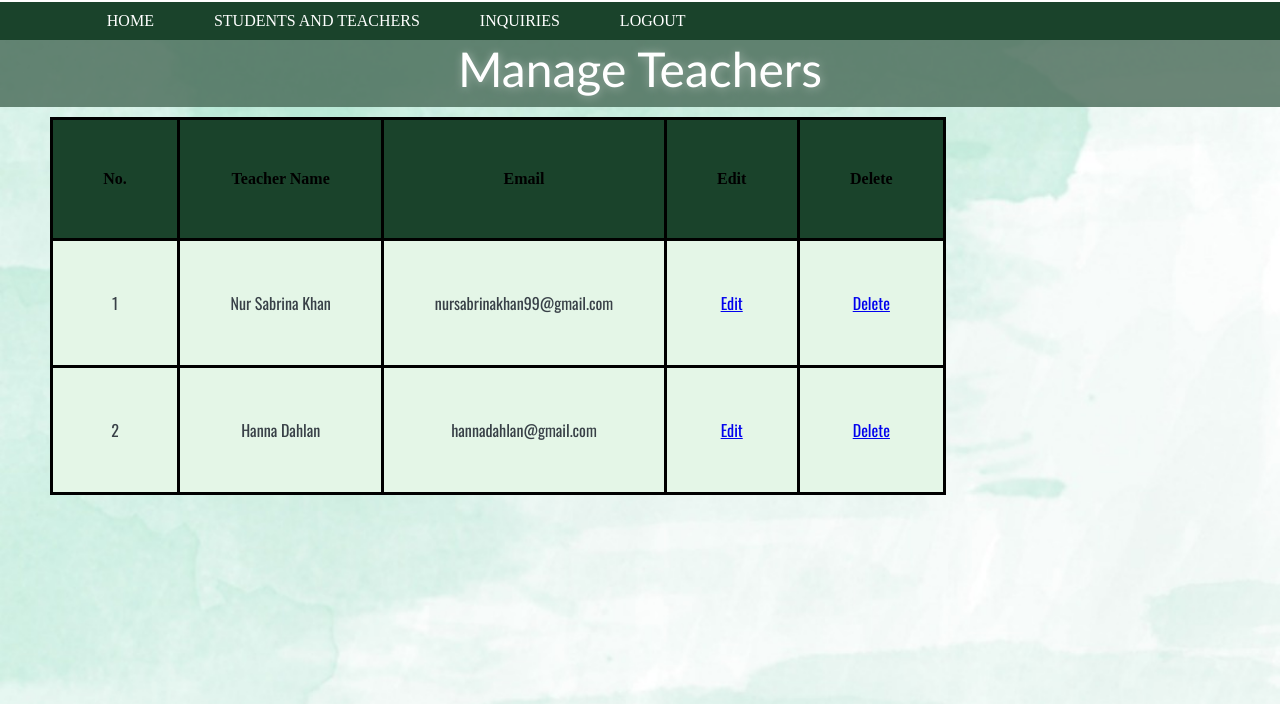
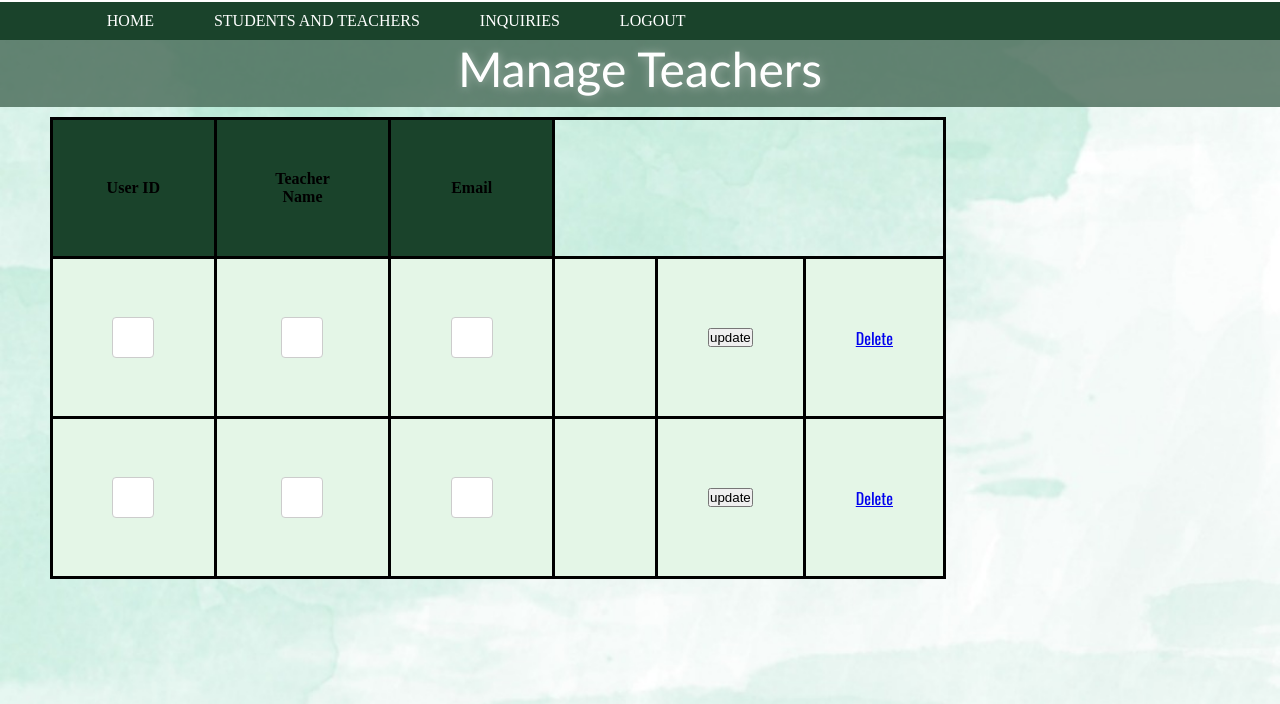
Before and after one commit to aidielekal/Group7_NaturePrimarySchool, a PHP site: page /manageTeachers.php in a window 1280 px wide. Shown: the part 96-800 px from the top of the page. Run offline with PHP 8.4, Linux system fonts and the light colour scheme; data comes from the database, SQL or seed files in the repository; data that the repository does not hold is empty.

Commit message:
Update manageTeachers.php

```diff
--- a/manageTeachers.php
+++ b/manageTeachers.php
@@ -23,8 +23,6 @@
      <img class="banner" src="images/Banner2b.png" alt="Nature School Banner">
    </div>
  </header>
-
-
 
 <!-- =====navigation===== -->
 
@@ -55,138 +53,40 @@
 	<table width="70%" border="1" style="border-collapse:collapse;">
 		<thead>
 		<tr>
-		<th><strong>No.</strong></th>
+		<th><strong>User ID</strong></th>
 		<th><strong>Teacher Name</strong></th>
 		<th><strong>Email</strong></th>
-		<th><strong>Edit</strong></th>
-		<th><strong>Delete</strong></th>
 		</tr>
 		</thead>
 		<tbody>
 			<?php
-			$count=1;
-			$sel_query="Select * from user where userType = 'teacher';";
+			require_once 'connection.php';
+
+			$sel_query="SELECT * FROM user WHERE userType = 'teacher';";
 			$result = mysqli_query($con,$sel_query);
-			while($row = mysqli_fetch_assoc($result)) { ?>
-			<tr><td align="center"><?php echo $count; ?></td>
-				<td align="center"><?php echo $row["Name"]; ?></td>
-				<td align="center"><?php echo $row["Username"]; ?></td>
-				<td align="center">
-					<a href="edit.php?id=<?php echo $row["Name"]; ?>">Edit</a>
+
+			while($row = mysqli_fetch_array($result)) { ?>
+			<tr><?php echo "<form action=editTeachers.php method=post>";?>
+				<td align="center"><?php echo "<input type= text name=usID value='".$row['userID']."'>";?></td>
+				<td align="center"><?php echo "<input type= text name=usName value=".$row['Name'].">";?></td>
+				<td align="center"><?php echo "<input type= text name=usUsrName value=".$row['Username'].">";?></td>
+				<td align="center"><?php echo "<td><input type= submit name=update value=update" .">";?></td>
+				<!--<td align="center">--><?php //echo "<a href=editTeachers.php?usID=".$row['userID'].">Update</a>";?></td>
+				<td align="center"><?php echo "<a href=deleteTeachers.php?usID=".$row['userID'].">Delete</a>";?></td>
+				<?php echo "</form>";?>
+				<!--<td align="center">
+					<a href="editTeachers.php?id=<?php echo $row["Username"]; ?>">Update</a>
 				</td>
 				<td align="center">
-					<a href="delete.php?id=<?php echo $row["Username"]; ?>">Delete</a>
-				</td>
+					<a href="deleteTeachers.php?id=<?php echo $row["Username"]; ?>">Delete</a>
+				</td>-->
 			</tr>
-			<?php $count++; } ?>
+			<?php }?>
 		</tbody>
 	</table>
 
 </div>
 
-<!--<form action="process3.php" method="POST">
-		<input type="hidden" name="id" value="<?php echo $id; ?>">
-		<div class="row justify-content-center">
-		<div class="form-group">
-			<!--<label>Title</label><br>
-			<input type="text" name="title" class="form-control" value="<?php echo $title; ?>" placeholder="Enter event title">
-		</div>
-		<div class="form-group">
-			<!--<label>Description</label><br>
-			<input type="text" name="description" class="form-control" value="<?php echo $description; ?>" placeholder="Enter event description">
-		</div>
-		<div class="form-group">
-			<!--<label>Date</label><br>
-			<input type="date" name="date" class="form-control" value="<?php echo $date; ?>" placeholder="Enter event date">
-		</div>
-		<div class="form-group">
-		<?php if($update == true): ?>
-			<button type="submit" class="btn-info2" name="update">Update</button>
-		<?php else: ?>
-			<button type="submit" class="btn-primary" name="save">Save</button>
-		<?php endif; ?>
-		</div>
-	</form>-->
-<!--<div id="userModal" class="modal fade">
-	<div class="modal-dialog">
-		<form method="post" id="userForm">
-			<div class="modal-content">
-				<div class="modal-header">
-					<button type="button" class="close" data-dismiss="modal">×</button>
-					<h4 class="modal-title"><i class="fa fa-plus"></i> Edit User</h4>
-				</div>
-				<div class="modal-body">
-					<div class="form-group">
-						<label for="firstname" class="control-label">First Name*</label>
-						<input type="text" class="form-control" id="firstname" name="firstname" placeholder="First Name" required>
-					</div>
-					<div class="form-group">
-						<label for="lastname" class="control-label">Last Name</label>
-						<input type="text" class="form-control" id="lastname" name="lastname" placeholder="Last Name">
-					</div>
-					<div class="form-group">
-						<label for="lastname" class="control-label">Email*</label>
-						<input type="text" class="form-control"  id="email" name="email" placeholder="Email" required>
-					</div>
-					<div class="form-group" id="passwordSection">
-						<label for="lastname" class="control-label">Password*</label>
-						<input type="password" class="form-control"  id="password" name="password" placeholder="Password" required>
-					</div>
-					<div class="form-group">
-						<label for="gender" class="control-label">Gender</label>
-						<label class="radio-inline">
-							<input type="radio" name="gender" id="male" value="male" required>Male
-						</label>;
-						<label class="radio-inline">
-							<input type="radio" name="gender" id="female" value="female" required>Female
-						</label>
-					</div>
-					<div class="form-group">
-						<label for="lastname" class="control-label">Mobile</label>
-						<input type="text" class="form-control" id="mobile" name="mobile" placeholder="Mobile">
-					</div>
-					<div class="form-group">
-						<label for="lastname" class="control-label">Designation</label>
-						<input type="text" class="form-control" id="designation" name="designation" placeholder="designation">
-					</div>
-					<div class="form-group">
-						<label for="gender" class="control-label">Status</label>
-						<label class="radio-inline">
-							<input type="radio" name="status" id="active" value="active" required>Active
-						</label>;
-						<label class="radio-inline">
-							<input type="radio" name="status" id="pending" value="pending" required>Pending
-						</label>
-					</div>
-					<div class="form-group">
-						<label for="user_type" class="control-label">User Type</label>
-						<label class="radio-inline">
-							<input type="radio" name="user_type" id="general" value="general" required>General
-						</label>;
-						<label class="radio-inline">
-							<input type="radio" name="user_type" id="administrator" value="administrator" required>Administrator
-						</label>
-					</div>
-				</div>
-				<div class="modal-footer">
-					<input type="hidden" name="userid" id="userid" />
-					<input type="hidden" name="action" id="action" value="updateUser" />
-					<input type="submit" name="save" id="save" class="btn btn-info" value="Save" />
-					<button type="button" class="btn btn-default" data-dismiss="modal">Close</button>
-				</div>
-			</div>
-		</form>
-	</div>
-</div>
-body{
-	margin: 0;
-	padding: 0;
-	font-family: optima sans-serif;
-	color:#384047;
-	background: url("images/background.jpeg"),no-repeat;
-	background-size: cover;
-	max-width: 100%;
-    overflow-x: hidden;
-}-->
+
 </body>
 </html>
```
